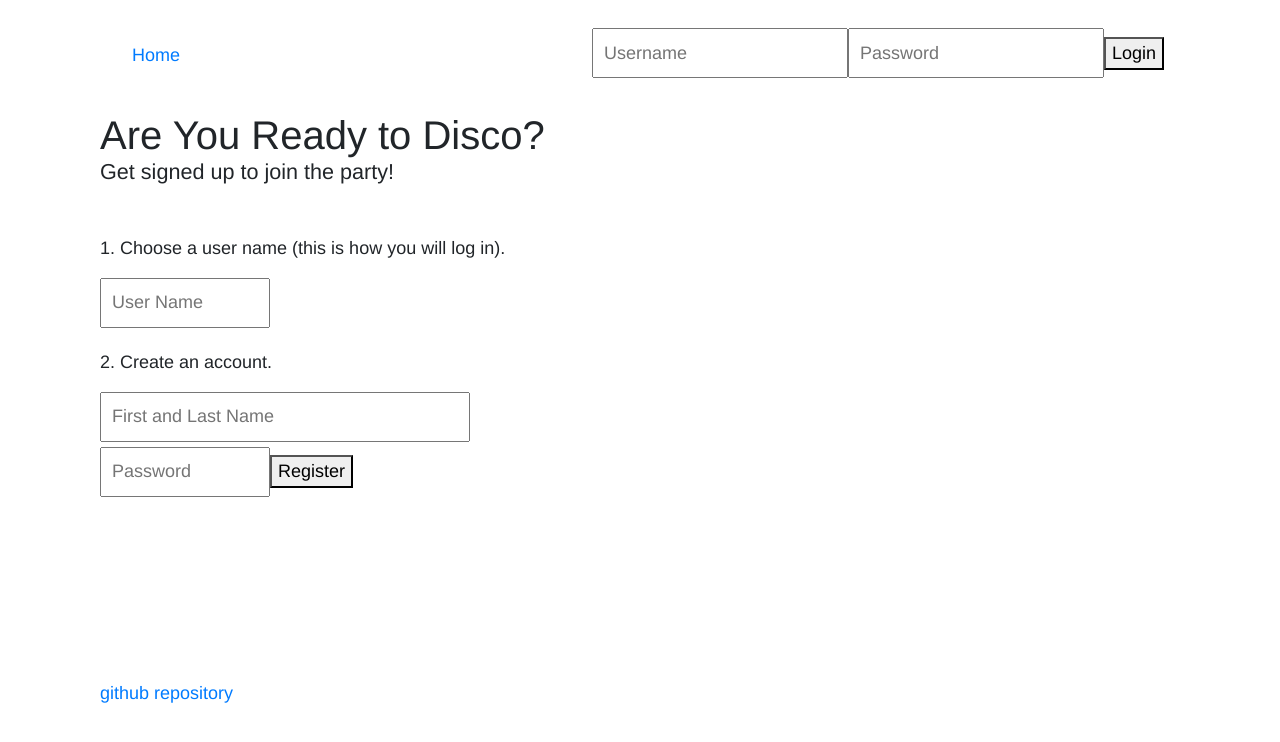
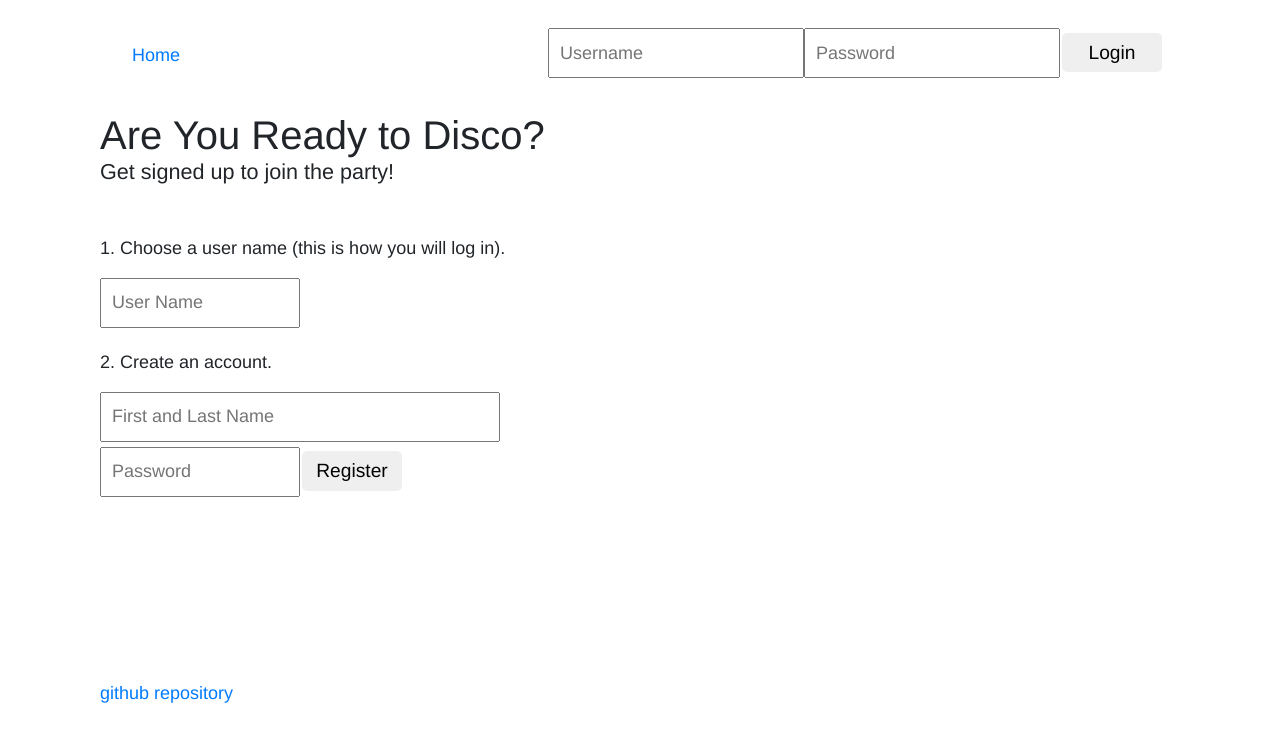
Before and after one commit to dylanyoung12/doggo-disco, a Vue app: page /#/ in a window 1280 px wide. Shown: the top 742 px of the page. Built offline with nearby package versions, Linux system fonts and the light colour scheme; no server answers.

Commit message:
Final Style Fixes
Freaking bootstrap...

```diff
--- a/src/App.vue
+++ b/src/App.vue
@@ -22,10 +22,30 @@ export default {
 /* https://color.adobe.com/CS04-color-theme-1994456/?showPublished=true */
 body {
   font-size: 18px;
-  padding: 20px 100px 15px 100px;
+  padding: 20px 100px 5px 100px;
   font-family: 'Avenir', Helvetica, Arial, sans-serif;
   -webkit-font-smoothing: antialiased;
   -moz-osx-font-smoothing: grayscale;
+}
+.navbar {
+  position: relative;
+  display: flex;
+  flex-wrap: wrap;
+  align-items: center;
+  justify-content: space-between;
+  padding: 0.5rem 1rem;
+}
+button {
+  min-width: 100px;
+  line-height: 1em;
+  border: none;
+  border-radius: 5px;
+  padding: 10px;
+  text-align: center;
+  text-decoration: none;
+  display: inline-block;
+  font-size: 1.2rem;
+  margin: 4px 2px;
 }
 button:focus {
   outline: none;
--- a/src/components/WelcomePage.vue
+++ b/src/components/WelcomePage.vue
@@ -56,9 +56,9 @@ h2 {
   margin-bottom: 50px;
 }
 .narrow {
-  width: 170px;
+  width: 200px;
 }
 .wide {
-  width: 370px;
+  width: 400px;
 }
 </style>
```
